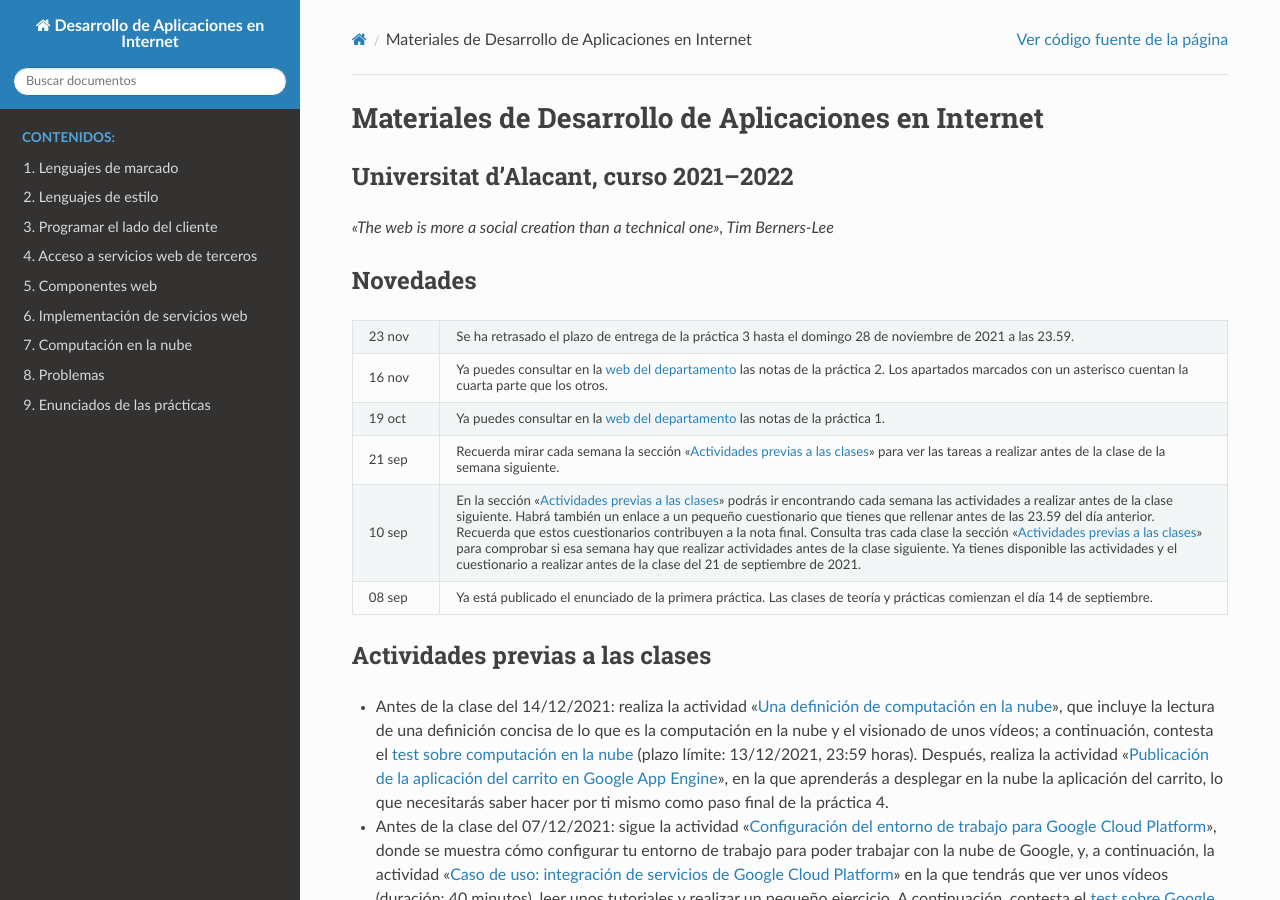
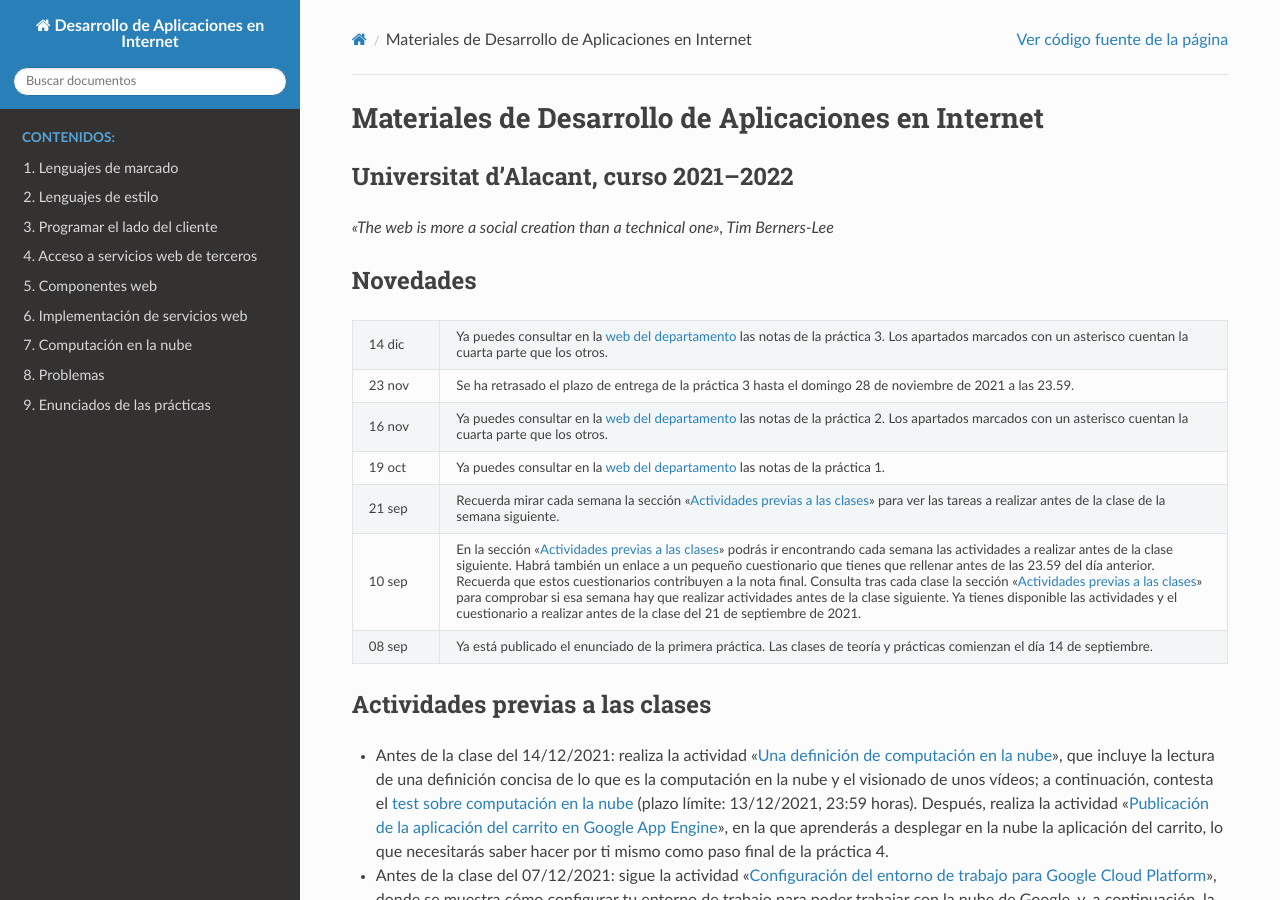
Before and after one commit to jaspock/dai2122, a Sphinx documentation site: the page built from docs/source/index.rst, in a window 1280 px wide and 900 px high. Built offline with Sphinx 7.4.7 and the Read the Docs theme 2.0.0, drawn with Linux system fonts in a browser that asks for light colours.

Commit message:
Cambios menores

```diff
--- a/docs/source/index.rst
+++ b/docs/source/index.rst
@@ -29,6 +29,8 @@ Novedades
     :header-rows: 0
     :class: tablita
 
+    * - 14 dic
+      - Ya puedes consultar en la `web del departamento`_ las notas de la práctica 3. Los apartados marcados con un asterisco cuentan la cuarta parte que los otros.
     * - 23 nov
       - Se ha retrasado el plazo de entrega de la práctica 3 hasta el domingo 28 de noviembre de 2021 a las 23.59.
     * - 16 nov
--- a/docs/source/nube.rst
+++ b/docs/source/nube.rst
@@ -255,6 +255,8 @@ Y para ir viéndolos en un terminal mientras se van generando::
 
   gcloud app logs tail
 
+En la consola web los *logs* se muestran dentro de las opciones de ``Logging`` en el bloque ``Operations``.
+
 .. Important::
 
   Las instancias de Cloud SQL tienen un coste relativamente alto, por lo que tenemos que hacer un uso moderado de ellas para no agotar los créditos disponibles. En primer lugar, asegúrate de que, como se dice más arriba, indicas el tipo de instancia de base de datos ``db-f1-micro`` (el más `barato`_) y ningún otro al crear la instancia. Además, acostúmbrate a *dormir* tu instancia de base de datos cuando no vayas a trabajar en las siguientes horas con ella (no es necesario que lo hagas constantemente mientras estás desarrollando, pero sí cuando vayas a dejar de hacerlo) ejecutando::
```
